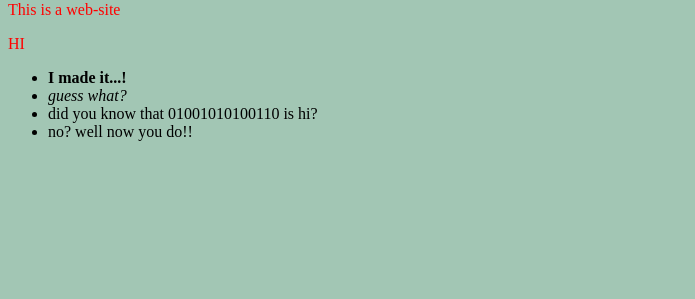
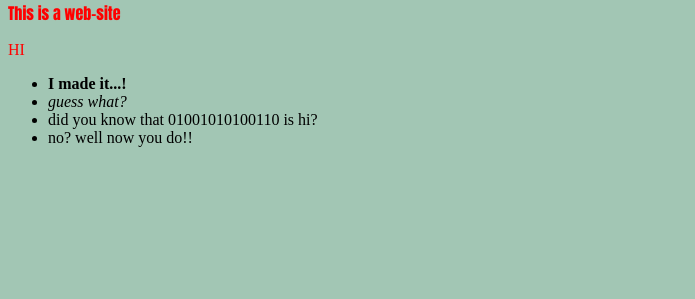
Before and after one commit to Wolfden7115/AidenBlanchard.cr2.github.io, a plain HTML site: page index.html in a window 1280 px wide. Shown: the part 501-800 px from the top of the page, without its empty margins (0-695 px from the left). Drawn offline with Linux system fonts and the light colour scheme.

Commit message:
Impact
Dont

```diff
--- a/index.html
+++ b/index.html
@@ -9,7 +9,7 @@
 	   <a href="https://www.google.com/">
 	   <img src="images/image.png" width="50%" height="50%" alt="Red Panda">
 	    </a>
-	    <p>
+	    <p style="font-family:Impact">
 	         This is a web-site
 	    </p>
 	    <p>
```
